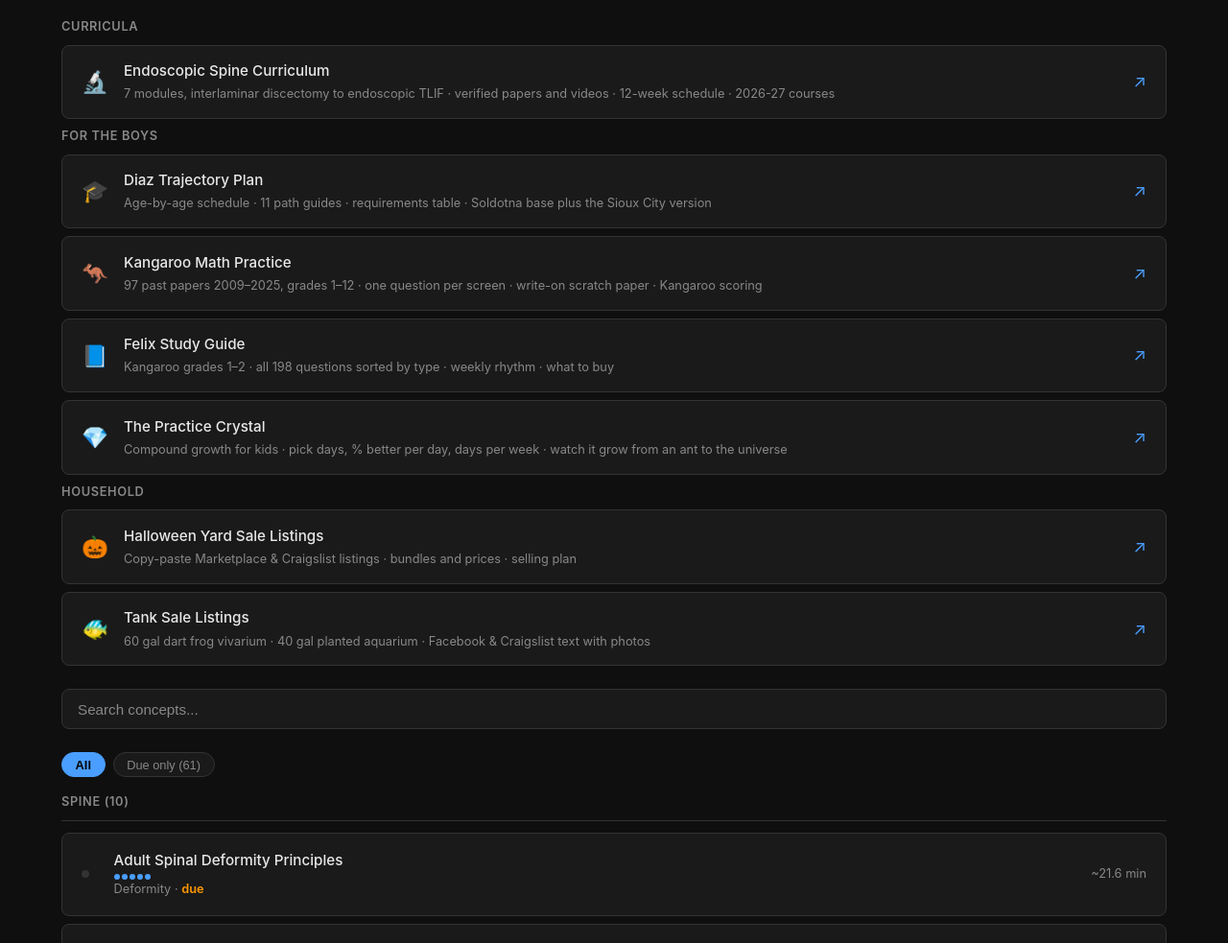
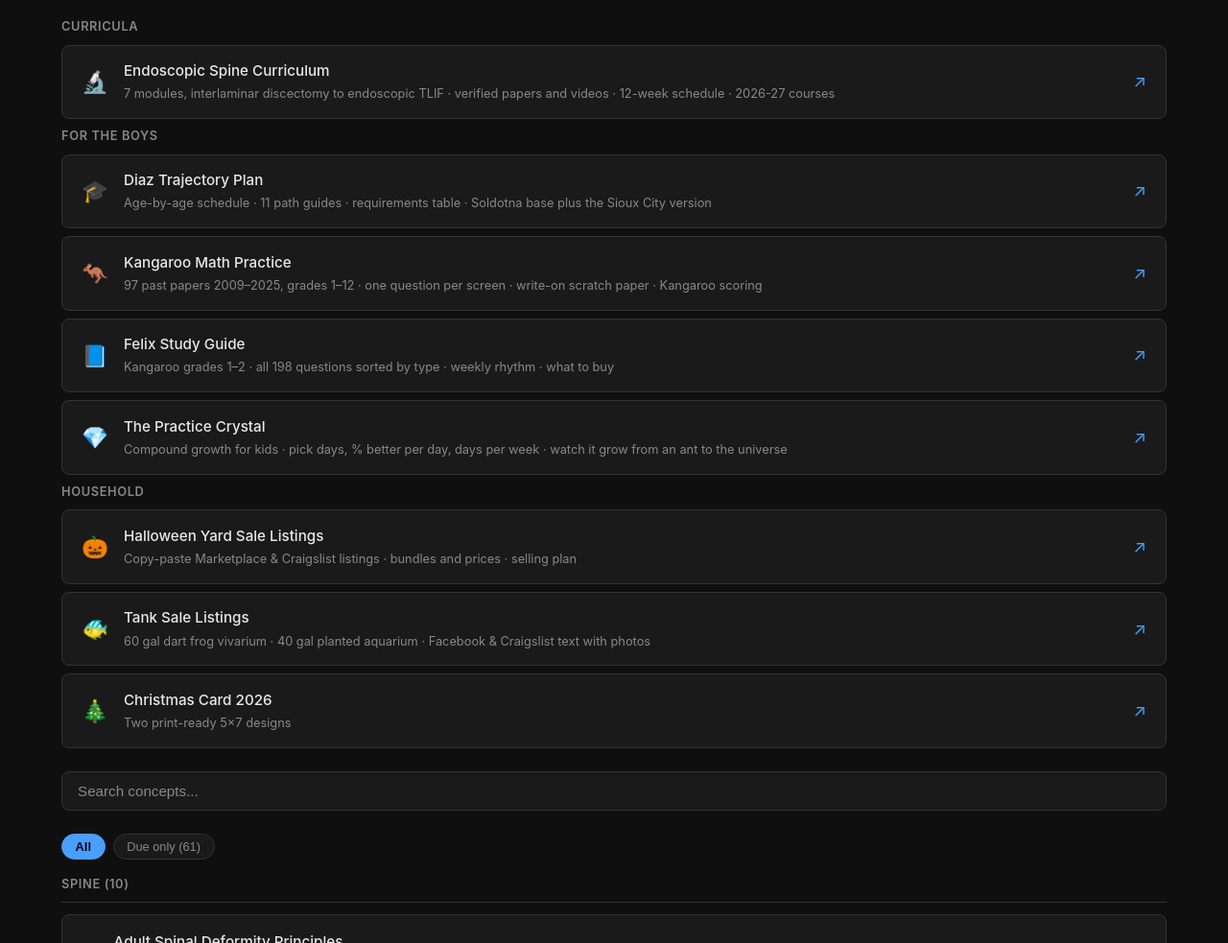
Before and after one commit to ddiazag1/mastery-audio, a plain HTML site: page index.html in a window 1280 px wide. Shown: the part 117-1100 px from the top of the page at 96% size. Drawn offline with Linux system fonts and the light colour scheme.

Commit message:
Add Christmas Card 2026 card

```diff
--- a/index.html
+++ b/index.html
@@ -600,6 +600,14 @@ a.fig-credit:hover { color: var(--accent-hover); text-decoration: underline; }
     </div>
     <div class="res-arrow">&#x2197;</div>
   </a>
+  <a class="res-card" id="res-xmas-2026" href="https://claude.ai/artifact/WkSDMj82jA7zoW5YAv6aFa" target="_blank" rel="noopener">
+    <div class="res-icon">&#x1F384;</div>
+    <div class="res-info">
+      <div class="res-title">Christmas Card 2026</div>
+      <div class="res-meta">Two print-ready 5&times;7 designs</div>
+    </div>
+    <div class="res-arrow">&#x2197;</div>
+  </a>
 </div>
 
 <div class="content">
```
